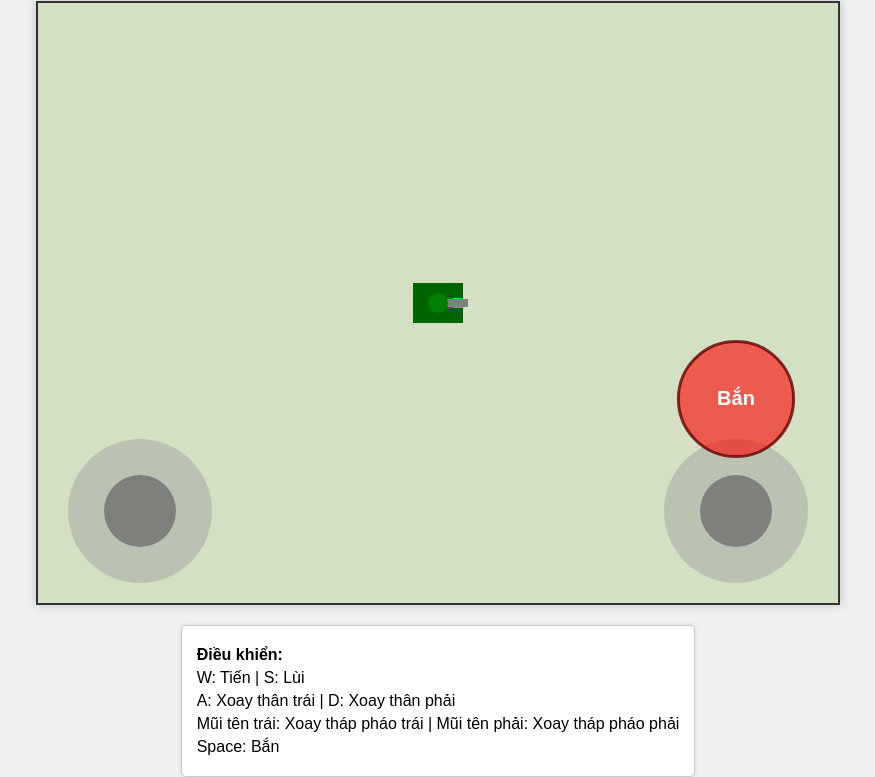
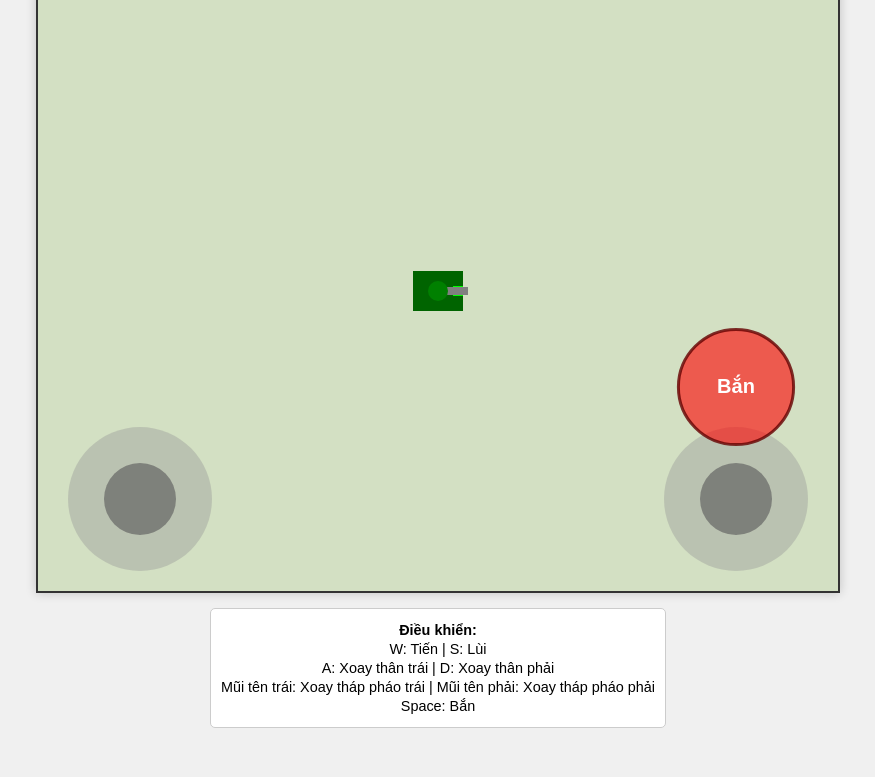
Before and after one commit to nhut0902-pr/Game-tank, a plain HTML site: page index.html in a window 1280 px wide. Shown: the part 99-876 px from the top of the page, without its empty margins (202-1077 px from the left). After the commit the page ends 827 px from the top, so only its background shows below. Drawn offline with Linux system fonts and the light colour scheme.

Commit message:
Update style.css

```diff
--- a/style.css
+++ b/style.css
@@ -6,10 +6,12 @@ body {
     background-color: #f0f0f0;
     margin: 0;
     padding-top: 20px;
+    overflow: hidden; /* Ngăn cuộn trang */
 }
 
 h1 {
     color: #333;
+    margin-bottom: 10px;
 }
 
 .game-container {
@@ -18,19 +20,21 @@ h1 {
 }
 
 #gameCanvas {
-    display: block; /* Loại bỏ khoảng trắng thừa bên dưới canvas */
-    background-color: #d3e0c3; /* Màu nền sân chơi */
+    display: block;
+    background-color: #d3e0c3;
+    touch-action: none; /* Rất quan trọng để joystick hoạt động tốt trên mobile */
 }
 
 .controls-info {
-    margin-top: 20px;
-    padding: 15px;
+    margin-top: 15px;
+    padding: 10px;
     background-color: #fff;
     border: 1px solid #ccc;
     border-radius: 5px;
-    box-shadow: 0 0 5px rgba(0,0,0,0.1);
+    font-size: 0.9em;
+    text-align: center;
 }
 
 .controls-info p {
-    margin: 5px 0;
+    margin: 3px 0;
 }
```
